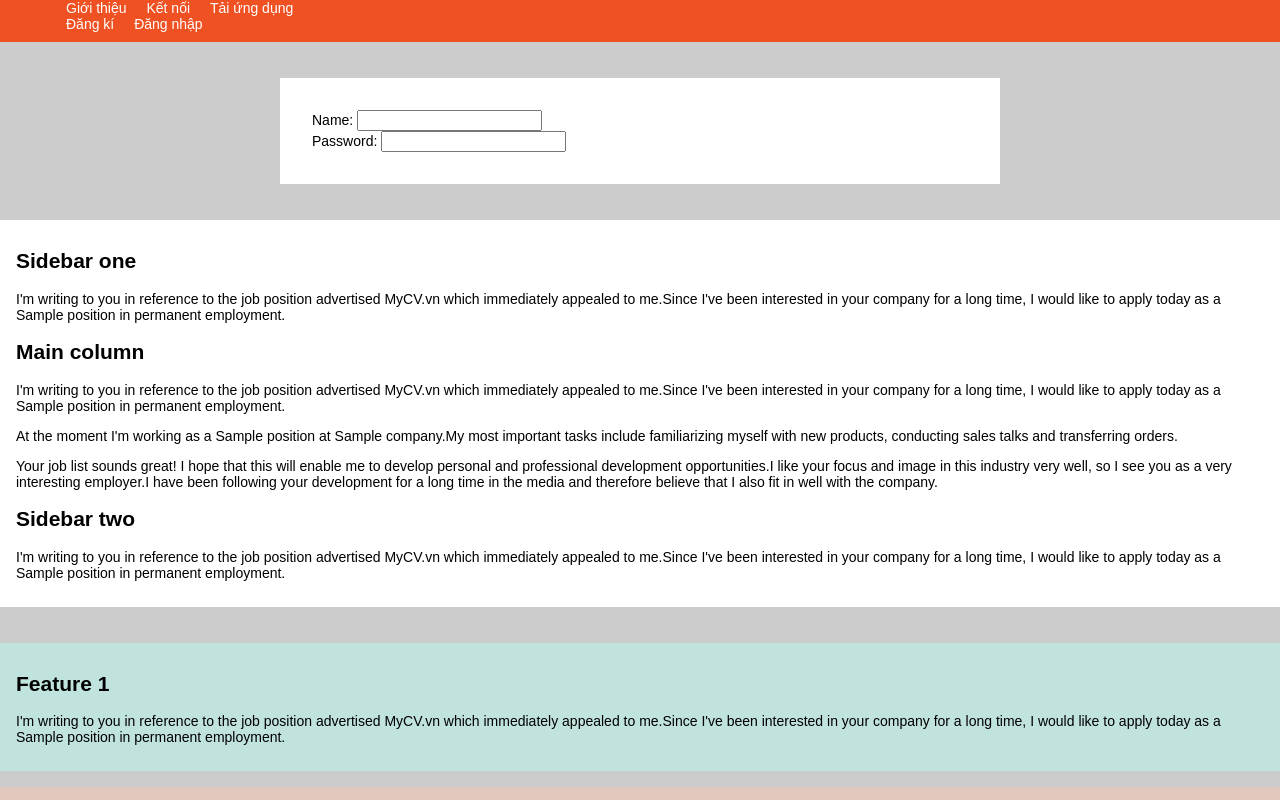
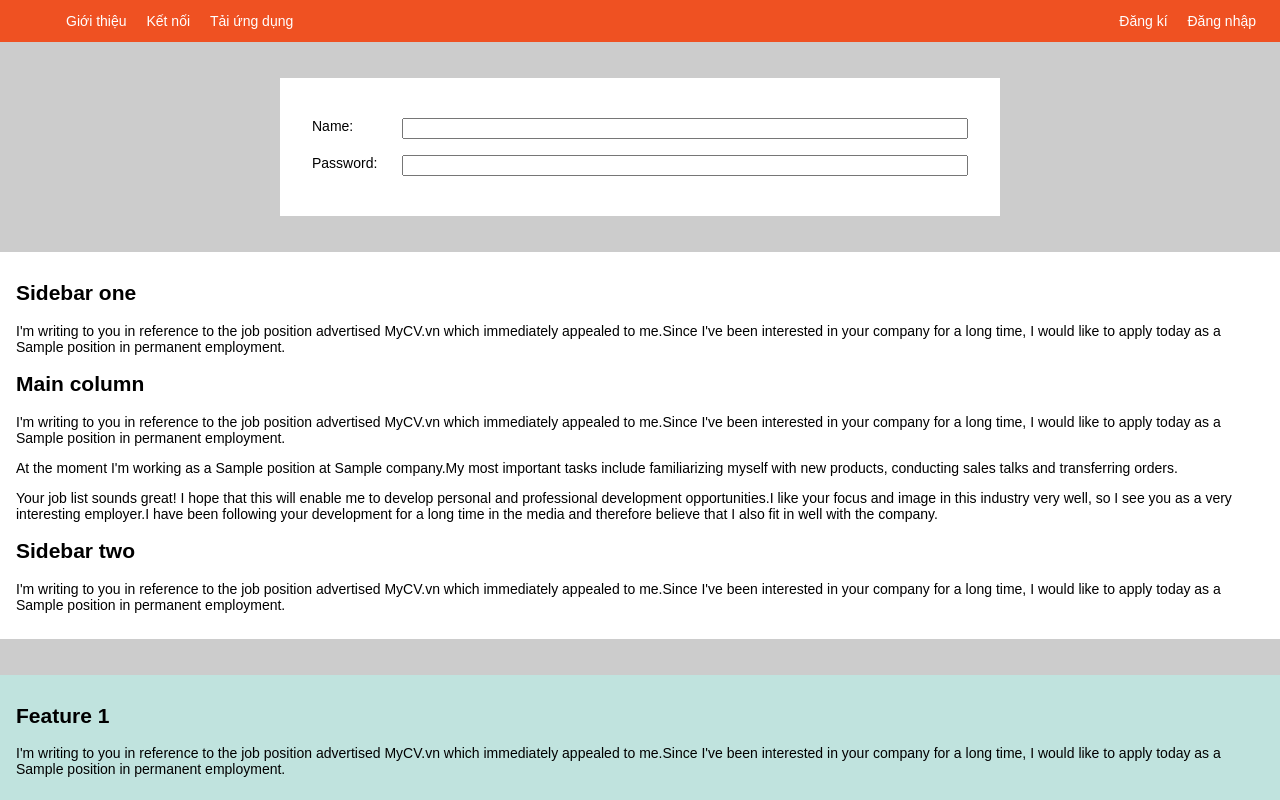
Before and after one commit to phucbao2k/phucbao2k.github.io, a plain HTML site: page F8_Shop/index.html in a window 1280 px wide. Shown: the top 800 px of the page. Drawn offline with Linux system fonts and the light colour scheme.

Commit message:
Update main.css

```diff
--- a/F8_Shop/main.css
+++ b/F8_Shop/main.css
@@ -14,6 +14,8 @@ body{
 .nav{
     min-height: 42px;
     background-color: #EF5122;
+    display: flex;
+    justify-content: space-between;
 }
 .nav-list{
     padding-left: 42px;
@@ -32,11 +34,16 @@ body{
     margin: 36px auto 0 auto;
     background-color: #fff;
 }
-.form_row{
+.form__row{
     padding: 8px 0;
+    display: flex;
 }
-.form__label{}
-.form-input{}
+.form__label{
+    min-width: 90px;
+}
+.form__input{
+    flex: 1;
+}
 
 /* Column layout*/
 .column-layout{
```
